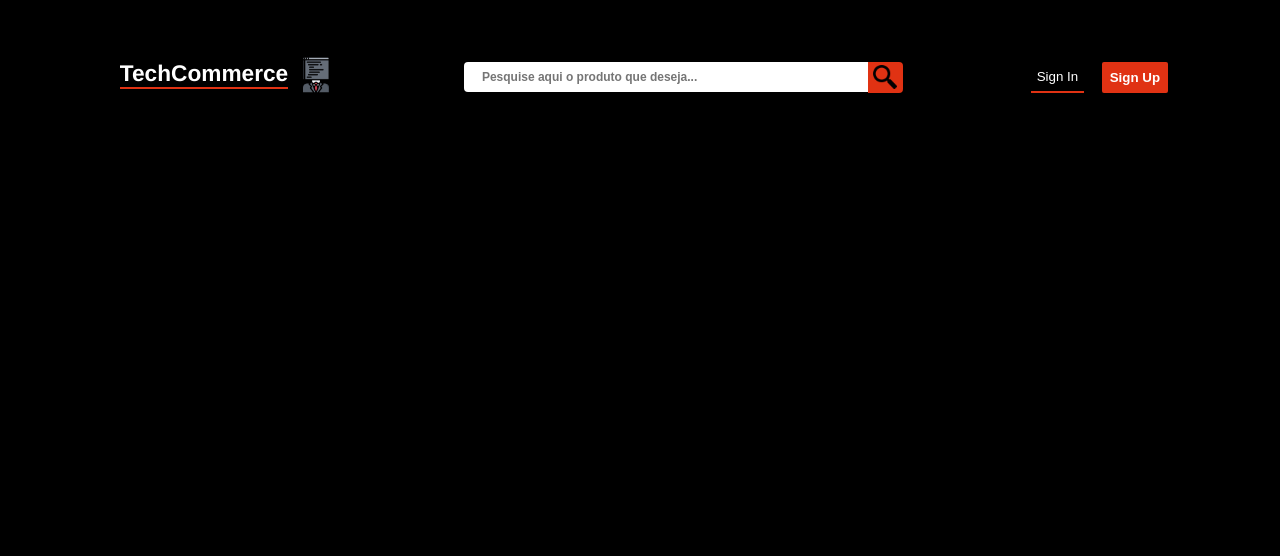
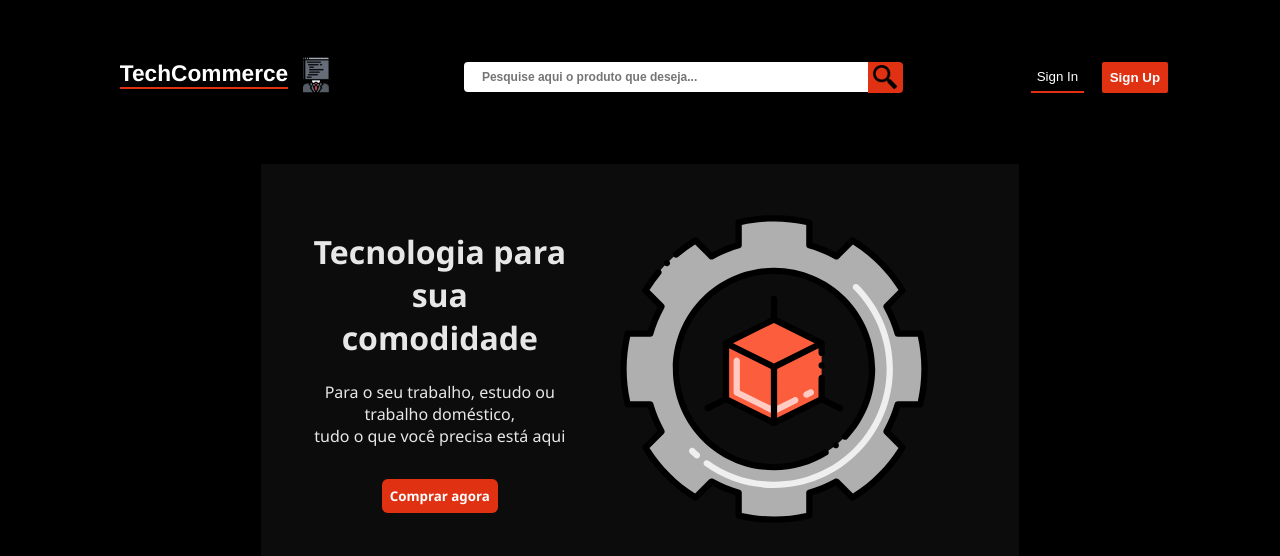
Before and after one commit to olirrvt/ecommerce, a React (Vite) app: page / in a window 1280 px wide. Shown: the top 556 px of the page. Built offline with nearby package versions, Linux system fonts and the light colour scheme.

Commit message:
Adicionando banner

```diff
--- /dev/null
+++ b/src/components/Banner/Banner.css
@@ -0,0 +1,35 @@
+.container-banner {
+    display: flex;
+    justify-content: center;
+    margin: 2.5rem 0 0 0;
+    padding: 2.8rem;
+    background: #0C0C0C;
+    width: 55%;
+}
+
+.titulo-banner-escrito {
+    font-family: "Segoe UI" , "Fira Sans", "Helvetica Neue", Arial, sans-serif;
+    color: #e7e7e7;
+}
+
+.conteudo-escrito-descricao {
+    font-family: "Segoe UI" , "Fira Sans", "Helvetica Neue", Arial, sans-serif;
+    font-weight: 500;
+    margin: 0 0 2rem 0;
+    color: #e7e7e7;
+}
+
+.btn-comprar {
+    border: none;
+    background: #e03213;
+    color: #fff;
+    font-weight: 700;
+    font-family: "Segoe UI";
+    border-radius: 6px;
+    padding: 0.5rem;
+}
+
+.produto-banner {
+    height: 40vh;
+    width: 45ch;
+}
--- /dev/null
+++ b/src/components/Banner/Banner.jsx
@@ -0,0 +1,23 @@
+import "./Banner.css";
+import produto from "../../assets/config.svg";
+
+const Banner = () => {
+    return (
+        <div className="container-banner">
+
+            <div className="container-conteudo-escrito">
+                <h1 className="titulo-banner-escrito">Tecnologia para sua <br></br> comodidade</h1>
+                <div className="conteudo-escrito-descricao">
+                    Para o seu trabalho, estudo ou trabalho doméstico, <br></br> tudo o que você precisa está aqui
+                </div>
+                <button className="btn-comprar">Comprar agora</button>
+            </div>
+
+            <div className="container-da-imagem">
+                <img className="produto-banner" src={ produto } alt="produto-em-estoque"/>
+            </div>
+        </div>
+    );
+};
+
+export default Banner;
--- a/src/pages/Home/Home.css
+++ b/src/pages/Home/Home.css
@@ -1,5 +1,4 @@
-.teste {
-    background: #0000;
-    color: #fff;
-    text-align: center;
+.banner-principal {
+    display: flex;
+    justify-content: center;
 }
--- a/src/pages/Home/Home.jsx
+++ b/src/pages/Home/Home.jsx
@@ -1,16 +1,21 @@
 import "./Home.css";
 import Cabecalho from "../../components/Header/Cabecalho";
+import Banner from "../../components/Banner/Banner";
 
 const Home = () => {
   return (
     <div className="conteudo">
 
-            <Cabecalho/>
+      <header>
+        <Cabecalho />
+      </header>
+
+        <div className="banner-principal">
+          <Banner />
+        </div>
 
       <section>
-                <div>
-                    Página principal
-                </div>
+        <div>Página principal</div>
       </section>
 
     </div>
```
Also changed, not shown: src/assets/config.svg (added). Lines whose indentation alone changed are shown as unchanged.
